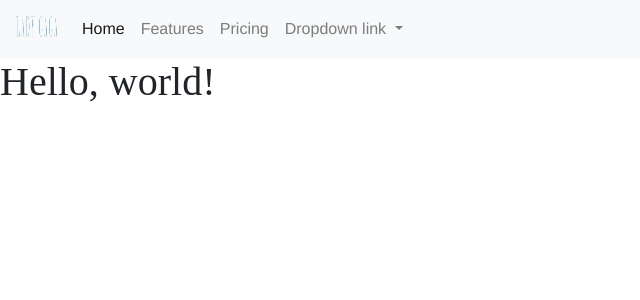
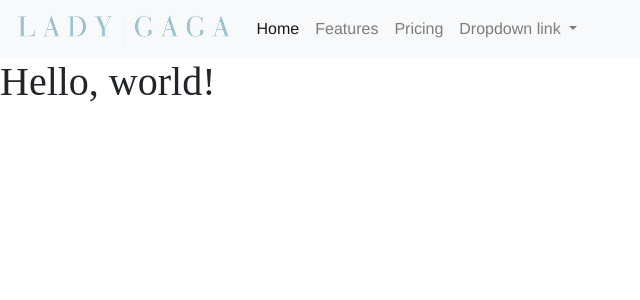
Before and after one commit to AlexLimWY/user-centric-assg, a PHP site: page / in a window 1280 px wide. Shown: the top 300 px of the page, without its empty margins (0-640 px from the left). Run offline with PHP 8.4, Linux system fonts and the light colour scheme; some web fonts are replaced.

Commit message:
modified css

```diff
--- a/assets/css/style.css
+++ b/assets/css/style.css
@@ -5,3 +5,7 @@ body {
 h1 {
     font-family: "GFS Didot", serif;
 }
+
+.navbar-nav > li {
+    float: right;
+}
--- a/index.html
+++ b/index.html
@@ -18,7 +18,7 @@
   <!--Navigation Bar-->
 
   <nav class="navbar navbar-expand-lg navbar-light bg-light">
-    <img src="Lady Gaga_Logo.png" alt="Lady Gaga" class="navbar-brand" height="42" width="42">
+    <img src="assets/images/Lady Gaga_Logo.png" alt="Lady Gaga" class="navbar-brand" height="42px">
     <button class="navbar-toggler" type="button" data-toggle="collapse" data-target="#navbarNavDropdown" aria-controls="navbarNavDropdown" aria-expanded="false" aria-label="Toggle navigation">
     <span class="navbar-toggler-icon"></span>
   </button>
```
